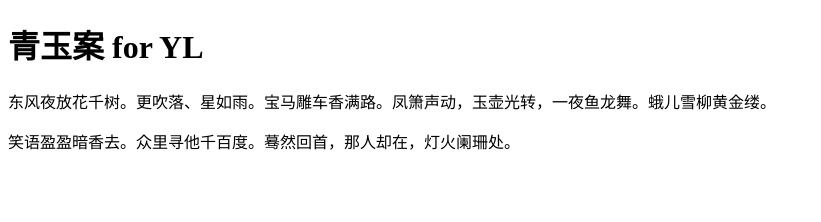
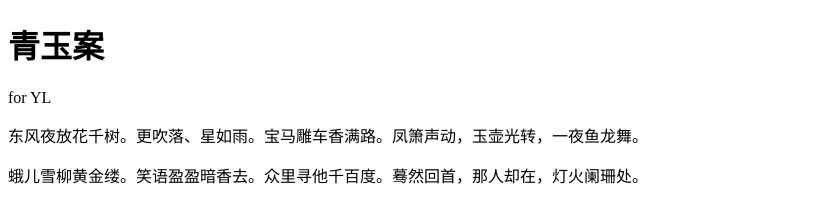
Before and after one commit to huangxiaoming496/huangxiaoming, a plain HTML site: page index.html in a window 1280 px wide. Shown: the whole page, without its empty margins (0-821 px from the left). Drawn offline with Linux system fonts and the light colour scheme.

Commit message:
Update index.html

```diff
--- a/index.html
+++ b/index.html
@@ -1,8 +1,9 @@
 <!DOCTYPE html>
 <html>
 <body>
-<h1>青玉案 for YL</h1>
-<p>东风夜放花千树。更吹落、星如雨。宝马雕车香满路。凤箫声动，玉壶光转，一夜鱼龙舞。蛾儿雪柳黄金缕。</p>
-<p>笑语盈盈暗香去。众里寻他千百度。蓦然回首，那人却在，灯火阑珊处。</p>
+<h1>青玉案</h1>
+<p>   for YL</p>
+<p>东风夜放花千树。更吹落、星如雨。宝马雕车香满路。凤箫声动，玉壶光转，一夜鱼龙舞。</p>
+<p>蛾儿雪柳黄金缕。笑语盈盈暗香去。众里寻他千百度。蓦然回首，那人却在，灯火阑珊处。</p>
 </body>
 </html>
```
